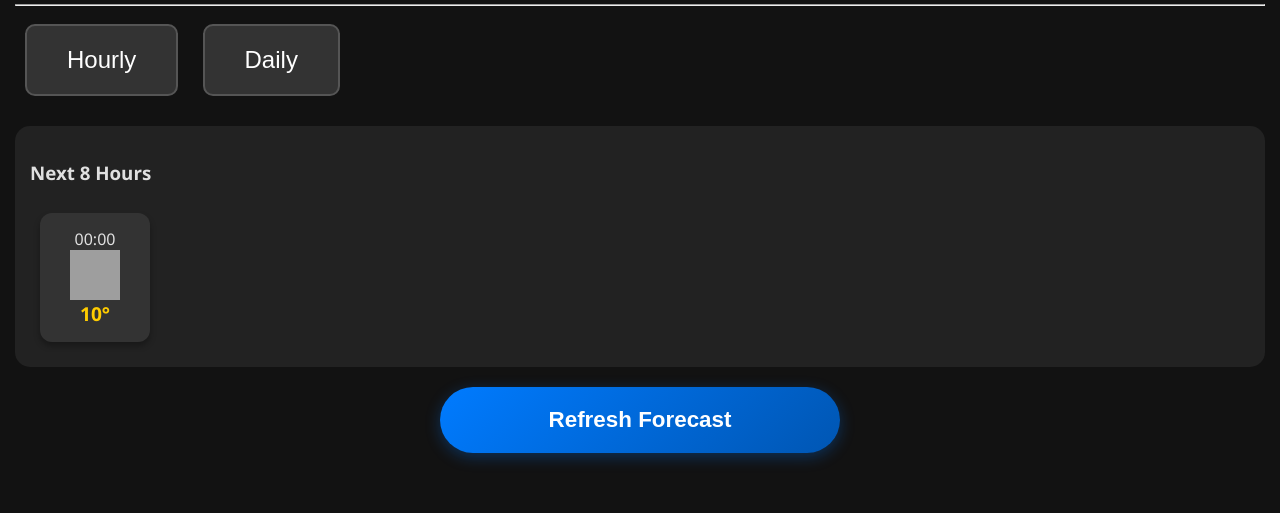
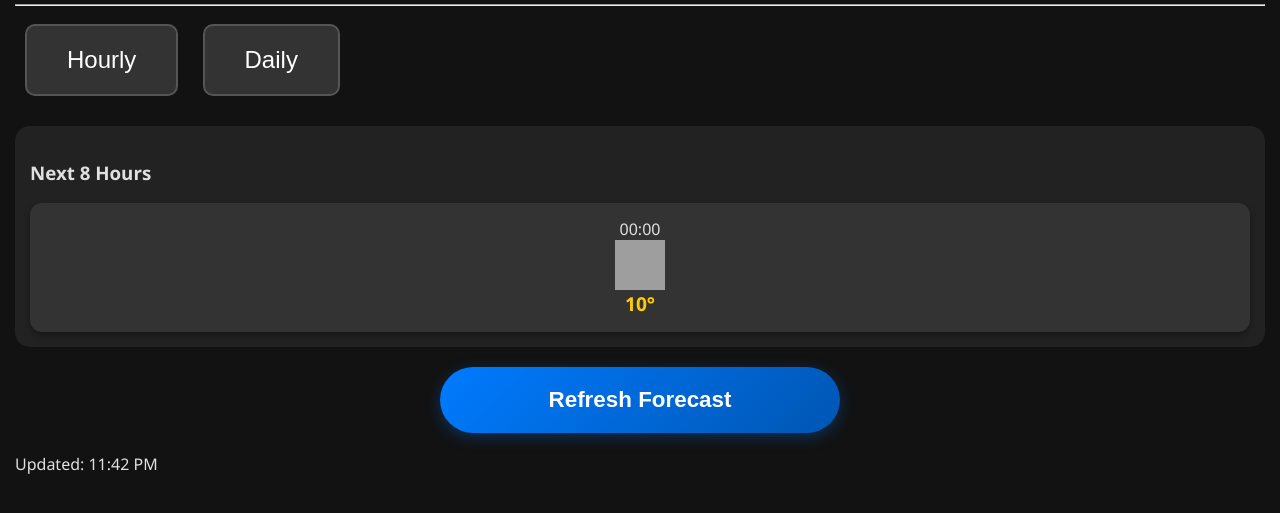
Before and after one commit to ptr5201/weather_kiosk, a Flask app: template templates/index.html in a window 1280 px wide. Shown: the part 222-735 px from the top of the page. Run offline with Flask 3, Linux system fonts and the light colour scheme; the template is opened without the code that fills it: most values are stand-ins (such as "Sample title", 1, 10 or a date in 2020); grey boxes are pictures that could not be loaded.

Commit message:
updated index.html for UI improvements on touchscreen

```diff
--- a/templates/index.html
+++ b/templates/index.html
@@ -6,7 +6,6 @@
 </head>
 <body>
     <div id="weather-container">
-        <!-- ERROR STATE HANDLER -->
         {% if not w or w.cod %}
         <div class="error-banner">
             <h3>⚠️ Connection Issue</h3>
@@ -15,7 +14,6 @@
         </div>
         {% else %}
 
-        <!-- Current Weather (Always Visible) -->
         <div class="current-box">
             <h1>{{ w.current.temp | round }}°</h1>
             <p>{{ w.current.weather[0].main }} - Local Station</p>
@@ -24,19 +22,16 @@
 
         <hr>
 
-        <!-- Toggle Buttons -->
         <div class="controls">
             <button onclick="showView('hourly')">Hourly</button>
             <button onclick="showView('daily')">Daily</button>
         </div>
 
-        <!-- Hourly View -->
         <div id="hourly-view" class="view">
             <h3>Next 8 Hours</h3>
-    		<div class="scroll-row" style="display: flex; overflow-x: auto; gap: 20px;">
+            <div class="hourly-grid">
                 {% for hour in w.hourly[:8] %}
                 <div class="hour-card">
-            		<!-- Convert Unix timestamp to readable Hour -->
                     <div>{{ hour.dt | datetimeformat('%H:%M') }}</div>
                     <img src="http://openweathermap.org/img/wn/{{ hour.weather[0].icon }}.png">
                     <strong>{{ hour.temp | round }}°</strong>
@@ -45,12 +40,10 @@
             </div>
         </div>
 
-        <!-- Daily View (Hidden by default) -->
         <div id="daily-view" class="view" style="display:none;">
             {% for day in w.daily[:5] %}
             <div class="day-row">
                 <span style="width: 50px;">{{ day.dt | datetimeformat('%a') }}</span>
-            	<!-- Using the @2x suffix for higher quality icons -->
                 <img class="daily-icon" src="http://openweathermap.org/img/wn/{{ day.weather[0].icon }}@2x.png">
                 <div class="temp-range">
                     <span>{{ day.temp.max | round }}°</span>
@@ -60,48 +53,50 @@
             {% endfor %}
         </div>
 
+        <div class="footer-controls">
             <button id="refresh-button" class="refresh-btn" onclick="updateWeather()">
                 <span class="btn-text">Refresh Forecast</span>
             </button>
+            <div id="last-updated">Loading timestamp...</div>
+        </div>
         {% endif %}
     </div>
 
     <script>
+        // 1. View Toggling
         function showView(viewName) {
             document.getElementById('hourly-view').style.display = (viewName === 'hourly') ? 'block' : 'none';
             document.getElementById('daily-view').style.display = (viewName === 'daily') ? 'block' : 'none';
         }
 
-        async function updateWeather() {
-    		const response = await fetch('/api/weather');
-    		const data = await response.json();
+        // 2. Self-Healing: Refresh page every 10 minutes to fix hangs/API errors
+        setTimeout(function() {
+            location.reload();
+        }, 600000);
 
-    		// Update the UI elements manually
-    		document.querySelector('.current-box h1').innerText = Math.round(data.current.temp) + "°";
-    		console.log("Weather Updated!");
-		}
+        // 3. Set "Last Updated" timestamp on load
+        document.addEventListener("DOMContentLoaded", function() {
+            const now = new Date();
+            const timeString = now.toLocaleTimeString([], { hour: '2-digit', minute: '2-digit' });
+            document.getElementById('last-updated').innerText = "Updated: " + timeString;
+        });
 
+        // 4. Manual API Update
         async function updateWeather() {
             const btn = document.getElementById('refresh-button');
-
-    		// 1. Start Loading State
             btn.classList.add('loading');
-    		btn.disabled = true; // Prevent double-tapping
+            btn.disabled = true;
 
             try {
                 const response = await fetch('/api/weather');
-        		const data = await response.json();
-
-        		// 2. Update UI (add your manual updates here)
-        		document.querySelector('.current-box h1').innerText = Math.round(data.current.temp) + "°";
-
-        		// Optional: reload page to refresh everything if you prefer
-        		// location.reload();
-
+                if (response.ok) {
+                    // Since this is a kiosk, it's often cleaner to just reload
+                    // the whole page to ensure all template logic stays in sync.
+                    location.reload();
+                }
             } catch (error) {
                 console.error("Failed to refresh:", error);
             } finally {
-        		// 3. Stop Loading State
                 btn.classList.remove('loading');
                 btn.disabled = false;
             }
```
Lines whose indentation alone changed are shown as unchanged.
